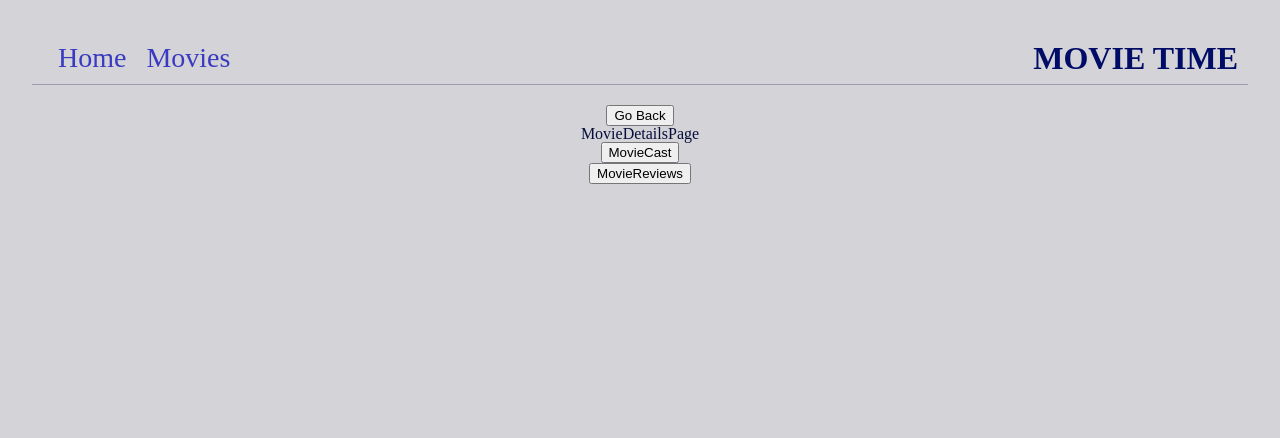
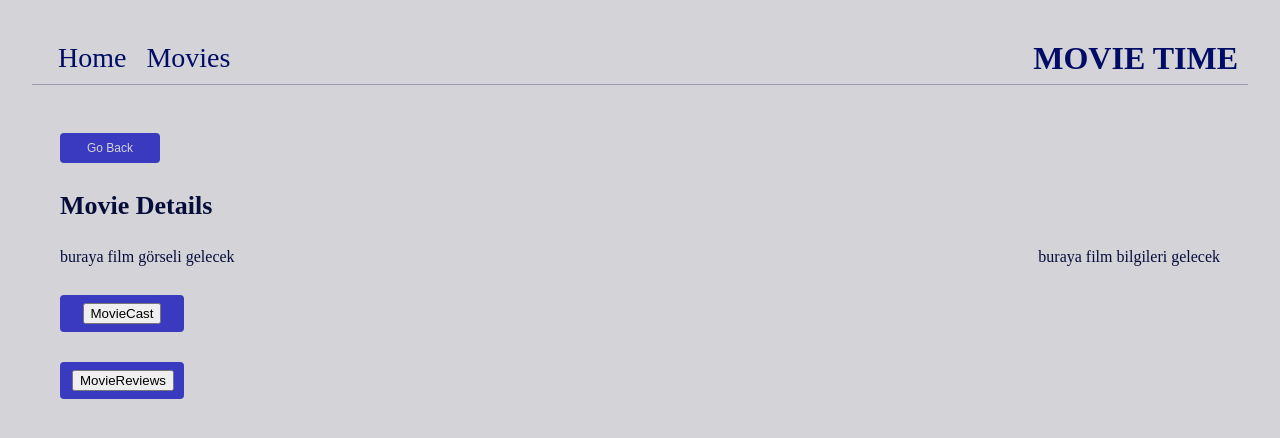
Before and after one commit to yesimbozkurt/goit-react-hw-05, a React (Vite) app: page /movie/1 in a window 1280 px wide. Shown: the top 438 px of the page. Built offline with nearby package versions, Linux system fonts and the light colour scheme.

Commit message:
Refactor movie details and navigation components; update API call for searched movies; enhance loading indicators and styles

```diff
--- a/src/App.jsx
+++ b/src/App.jsx
@@ -1,11 +1,11 @@
 import { Route, Routes } from "react-router-dom";
 import { lazy, Suspense } from "react";
 import "./App.css";
-import Loader from "./components/Loader";
 import { Toaster } from "react-hot-toast";
 import MovieDetailsPage from "./pages/MovieDetails/MovieDetailsPage";
 import MovieReviews from "./components/MovieReviews/MovieReviews";
 import MovieCast from "./components/MovieCast/MovieCast";
+import { RiseLoader } from "react-spinners";
 
 const Navigation = lazy(() => import("./components/Navigation/Navigation"));
 const HomePage = lazy(() => import("./pages/HomePage/HomePage"));
@@ -15,7 +15,7 @@ function App() {
   return (
     <div className="App">
 
-      <Suspense fallback={<Loader />}>
+      <Suspense fallback={<RiseLoader color="#43ccf2ff" />}>
         <Navigation />
         <Routes>
           <Route path="/" element={<HomePage />} />
@@ -39,6 +39,7 @@ function App() {
           <Route path="*" element={<p>Page not found</p>} />
         </Routes>
         <Toaster position="top-right" reverseOrder={false} />
+
       </Suspense>
     </div>
   );
--- a/src/components/Navigation/Navigation.module.css
+++ b/src/components/Navigation/Navigation.module.css
@@ -11,7 +11,6 @@
     font-size: 32px;
     color: var(--tertiary-color);
     font-weight: bold;
-
 }
 
 .navList {
@@ -26,7 +25,7 @@
 }
 
 .nav a {
-    color: var(--secondary-color);
+    color: var(--tertiary-color);
     text-decoration: none;
     position: relative;
     padding: 5px 0;
@@ -40,5 +39,5 @@
 
 .nav .active {
     font-weight: bold;
-    color: var(--tertiary-color);
+    color: var(--secondary-color);
 }
--- a/src/index.css
+++ b/src/index.css
@@ -109,7 +109,7 @@ video {
   border: 0;
   font-size: 100%;
   font: inherit;
-  vertical-align: baseline;
+  /* vertical-align: baseline; */
 }
 
 /* HTML5 display-role reset for older browsers */
--- a/src/pages/MovieDetails/MovieDetailsPage.jsx
+++ b/src/pages/MovieDetails/MovieDetailsPage.jsx
@@ -1,18 +1,21 @@
-import React from "react";
 import { Link, Outlet } from "react-router-dom";
 import MovieCast from "../../components/MovieCast/MovieCast";
 import MovieReviews from "../../components/MovieReviews/MovieReviews";
+import css from "./MovieDetailsPage.module.css"
 
 function MovieDetailsPage() {
   return (
-    <div>
-      <button onClick={() => window.history.back()}>Go Back</button>
-      <div>
-        <h2>MovieDetailsPage</h2>
+    <div className={css.detailsContainer}>
+      <button className={css.backButton} onClick={() => window.history.back()}>Go Back</button>
+      <h2 className={css.title}>Movie Details</h2>
+      <div className={css.detailsContent}>
 
+        {/* Movie details content goes here */}
+        <div>buraya film görseli gelecek</div>
+        <div>buraya film bilgileri gelecek</div>
       </div>
-      <Link to="cast"><MovieCast /></Link>
-      <Link to="reviews"><MovieReviews /></Link>
+      <Link to="cast" className={css.link}><MovieCast /></Link>
+      <Link to="reviews" className={css.link}><MovieReviews /></Link>
       <Outlet />
     </div>
   );
--- a/src/pages/MovieDetails/MovieDetailsPage.module.css
+++ b/src/pages/MovieDetails/MovieDetailsPage.module.css
@@ -0,0 +1,47 @@
+.detailsContainer {
+    display: flex;
+    gap: 20px;
+    margin-bottom: 10px;
+    justify-content: left;
+    text-align: left;
+    flex-direction: column;
+    padding: 28px;
+}
+
+.backButton {
+    margin-bottom: 10px;
+    padding: 8px 12px;
+    font-size: 12px;
+    background-color: var(--secondary-color);
+    color: var(--quaternary-color);
+    border: none;
+    border-radius: 4px;
+    cursor: pointer;
+    width: 100px;
+}
+
+.detailsContainer .title {
+    font-size: 26px;
+    font-weight: bold;
+    margin-bottom: 10px;
+}
+
+.detailsContent {
+    display: flex;
+    flex-direction: row;
+    justify-content: space-between;
+}
+
+.link {
+    margin-top: 10px;
+    padding: 8px 12px;
+    font-size: 12px;
+    text-align: center;
+    background-color: var(--secondary-color);
+    color: var(--secondary-color);
+    border: none;
+    border-radius: 4px;
+    cursor: pointer;
+    width: 100px;
+    text-decoration: none;
+}
--- a/src/pages/MoviesPage/MoviesPage.jsx
+++ b/src/pages/MoviesPage/MoviesPage.jsx
@@ -1,19 +1,24 @@
 import { useEffect, useState } from "react";
-import { Form, Link, useNavigate } from "react-router-dom";
+import { Link } from "react-router-dom";
 import { fetchSearchedMovies } from "../../utils/api";
+import toast from "react-hot-toast";
 
 function MoviesPage() {
   const [movies, setMovies] = useState([]);
   const [inputValue, setInputValue] = useState("");
-  const [status, setStatus] = useState("idle"); // idle | loading | error | empty
+  const [loading, setLoading] = useState(false);
 
   useEffect(() => {
     const getMovies = async () => {
+      setLoading(true);
       try {
-        const data = await fetchSearchedMovies();
-        setMovies(data);
+        const data = await fetchSearchedMovies("");
+        setMovies(Array.isArray(data) ? data : data?.results ?? []);
       } catch (error) {
         console.error(error);
+        toast.error("Failed to load movies");
+      } finally {
+        setLoading(false);
       }
     };
     getMovies();
@@ -21,22 +26,21 @@ function MoviesPage() {
   const handleSubmit = async (e) => {
     e.preventDefault();
     const query = inputValue.trim();
+    console.log(query);
     if (!query) {
-      alert("Please enter a search term");
+      toast.error("Please enter a search term");
       return;
     }
-    setStatus("loading");
+    setLoading(true);
     try {
       const data = await fetchSearchedMovies(query);
       setMovies(Array.isArray(data) ? data : (data?.results ?? []));
-      const hasAny =
-        (Array.isArray(data) && data.length > 0) ||
-        (Array.isArray(data?.results) && data.results.length > 0);
-
-      setStatus(hasAny ? "idle" : "empty");
+      console.log(data);
     } catch (error) {
       console.error(error);
-      setStatus("error");
+      toast.error("Arama sırasında bir hata oluştu");
+    } finally {
+      setLoading(false);
     }
   };
   const handleChange = (e) => {
@@ -44,9 +48,9 @@ function MoviesPage() {
   }
 
   return (
-    <div>
+    <div >
       <h3>MoviesPage</h3>
-      <form>
+      <form onSubmit={handleSubmit}>
         <input
           type="text"
           value={inputValue}
@@ -58,28 +62,18 @@ function MoviesPage() {
           disabled={!inputValue.trim()}
         >search</button>
       </form>
-      {status === "loading" && <p>Aranıyor...</p>}
-      {status === "error" && (
-        <p>Bir şeyler ters gitti. Lütfen daha sonra tekrar dene.</p>
-      )}
-      {status === "empty" && (
-        <p>"{inputValue}" için sonuç bulunamadı.</p>
-      )}
-      {movies.length > 0 && (
+
+      {!loading && movies.length > 0 && (
         <ul>
-          {movies.map((movie) => {
-            const year =
-              movie?.release_date?.slice(0, 4) ||
-              movie?.first_air_date?.slice(0, 4) ||
-              "";
-            return (
-              <li key={movie.id}>
-                <Link to={`/movie/${movie.id}`}>
-                  {movie.title || movie.name} {year && `(${year})`}
-                </Link>
-              </li>
-            );
-          })}
+          {loading && <p>Loading...</p>}
+          {!loading && movies.length === 0 && <p>No movies found</p>}
+          {movies.map((movie) => (
+            <li key={movie.id}>
+              <Link to={`/movie/${movie.id}`}>
+                {movie.title || movie.name}
+              </Link>
+            </li>
+          ))}
         </ul>
       )}
 
--- a/src/utils/api.js
+++ b/src/utils/api.js
@@ -21,12 +21,11 @@ export const fetchTrendingMovies = async () => {
     }
 }
 
-export const fetchSearchedMovies = async () => {
-    const url = `${BASE_URL}/search/movie?include_adult=false&language=en-US&page=1`;
+export const fetchSearchedMovies = async (query = "") => {
+    const url = `${BASE_URL}/search/movie?query=${encodeURIComponent(query)}&include_adult=false&language=en-US&page=1`;
     const options = {
         headers: {
-            Authorization:
-                `Bearer ${API_KEY}`,
+            Authorization: `Bearer ${API_KEY}`,
         },
     };
     try {
@@ -36,7 +35,7 @@ export const fetchSearchedMovies = async () => {
         console.error("Error fetching data from API:", error);
         throw error;
     }
-}
+};
 
 export const fetchMovieDetails = async () => {
     const url = `${BASE_URL}/movie/movie_id?language=en-US`;
```
